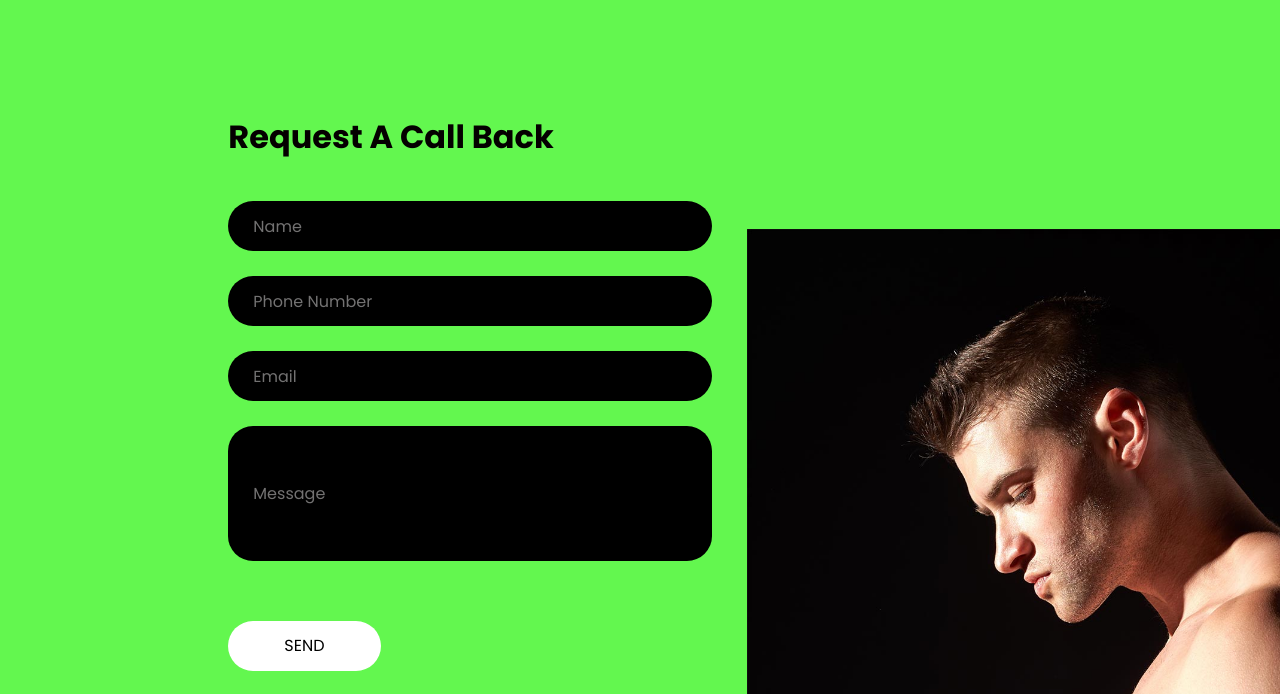
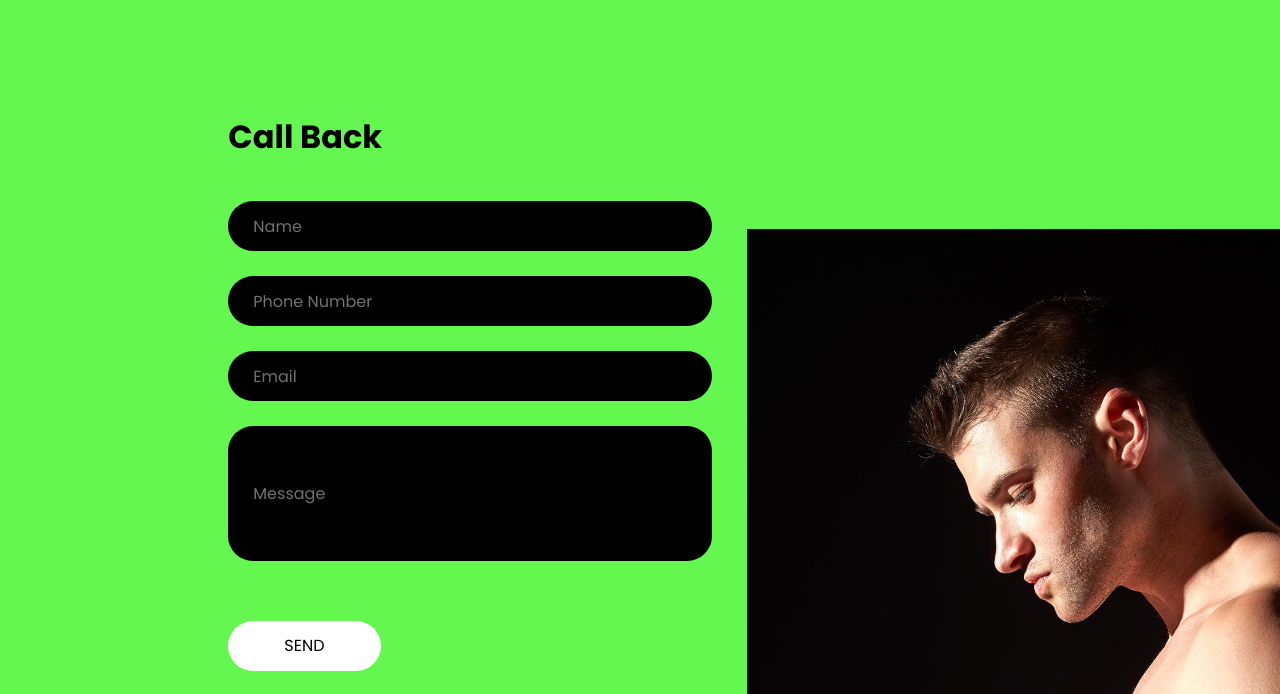
Before and after one commit to essiendaniel33/marketvector, a plain HTML site: page marketvector-html/about.html in a window 1280 px wide. Shown: the part 981-1675 px from the top of the page. Drawn offline with nearby package versions, Linux system fonts and the light colour scheme; some packages are replaced by stand-ins of ours; a web font is replaced by a local one.

Commit message:
Update about.html

```diff
--- a/marketvector-html/about.html
+++ b/marketvector-html/about.html
@@ -142,7 +142,7 @@
 
               <section class="contact_section">
                 <h2>
-                  Request A Call Back
+                  Call Back
                 </h2>
                 <form action="">
                   <div>
```
